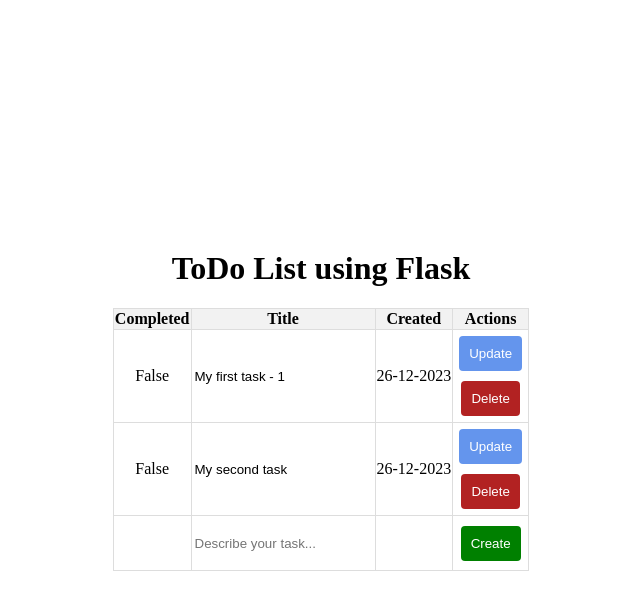
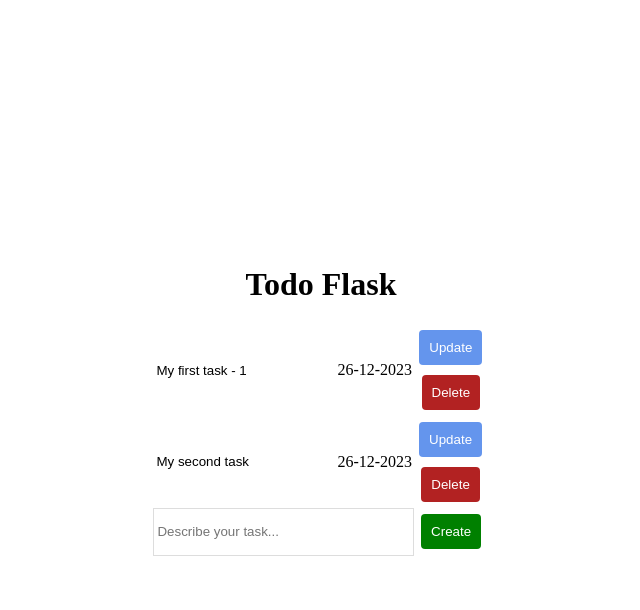
Before and after one commit to Marquez-David/ToDoFlask, a Flask app: page / in a window 1280 px wide. Shown: the top 610 px of the page, without its empty margins (319-959 px from the left). Run offline with Flask 3, Linux system fonts and the light colour scheme; data comes from the database, SQL or seed files in the repository; both versions use the stored data as it was after the commit.

Commit message:
Design modifications

```diff
--- a/app.py
+++ b/app.py
@@ -10,7 +10,6 @@
   id = db.Column(db.Integer, primary_key=True)
   title = db.Column(db.String(100), nullable=False)
   created = db.Column(db.DateTime, default=datetime.utcnow)
-  completed = db.Column(db.Boolean, default=False)
 
   def __repr__(self):
     ''' Return a string as a representation of object'''
--- a/static/css/main.css
+++ b/static/css/main.css
@@ -15,11 +15,9 @@
   width: 100%;
   border-collapse: collapse;
   margin-top: 20px;
-  /* Espaciado entre el título y la tabla */
 }
 
-th,
-td {
+.title-td {
   border: 1px solid #ddd;
 }
 
@@ -29,9 +27,7 @@
 
 a {
   display: block;
-  /* Hace que los enlaces ocupen todo el ancho disponible */
   margin-bottom: 5px;
-  /* Espaciado entre los enlaces */
 }
 
 .form {
@@ -41,7 +37,11 @@
 .title {
   border: 0px;
   width: 98%;
-  height: 50px;
+  height: 40px;
+}
+
+.title:focus {
+  outline: none;
 }
 
 input[type="submit"] {
--- a/templates/index.html
+++ b/templates/index.html
@@ -4,19 +4,13 @@
 {% block body %}
 
 <div class="content">
-  <h1>ToDo List using Flask</h1>
+  <h1>Todo Flask</h1>
   <table>
-    <tr>
-      <th>Completed</th>
-      <th>Title</th>
-      <th>Created</th>
-      <th>Actions</th>
-    </tr>
     {% for task in tasks%}
     <tr>
       <form action="/update/{{task.id}}" method="POST">
-        <td>{{ task.completed }}</td>
-        <td><input type="text" name="task_title" id="task_title" class="title" value="{{ task.title }}"></td>
+        <td><input type="text" name="task_title" id="task_title" class="title" value="{{ task.title }}"
+            onblur="alert('a')"></td>
         <td>{{ task.created.day }}-{{ task.created.month }}-{{ task.created.year }}</td>
         <td>
           <input class="update" type="submit" value="Update">
@@ -29,9 +23,8 @@
     {% endfor %}
     <tr>
       <form action="/" method="POST">
-        <td></td>
-        <td><input type="text" name="title" id="title" class="title" placeholder="Describe your task..."></td>
-        <td></td>
+        <td class="title-td" colspan="2"><input type="text" name="title" id="title" class="title"
+            placeholder="Describe your task..."></td>
         <td><input class="create" type="submit" value="Create"></td>
       </form>
     </tr>
```
Also changed, not shown: instance/app.db, 1 other file.
